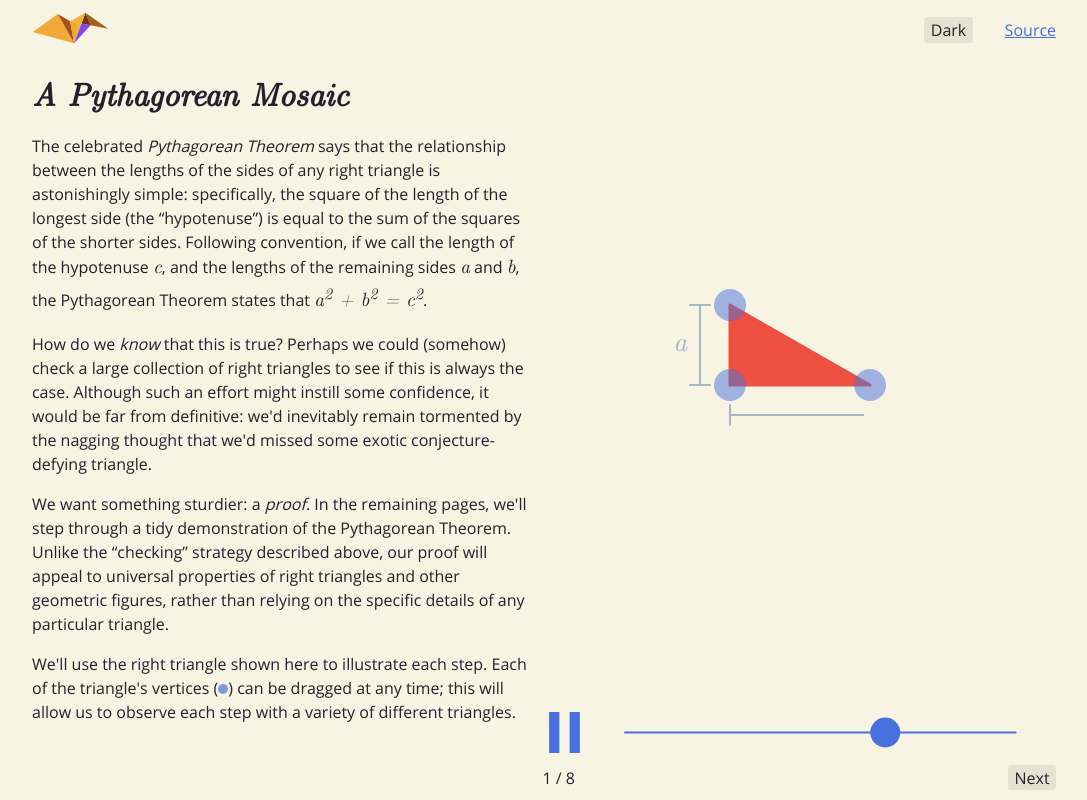
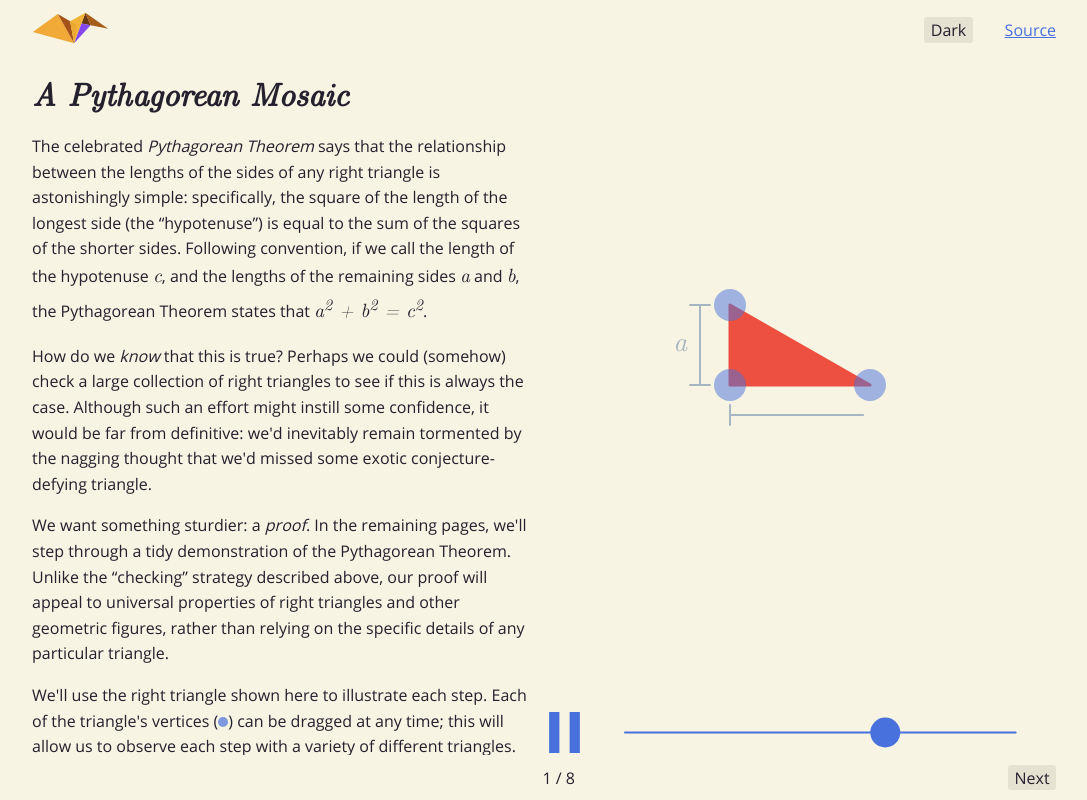
Before and after one commit to wjlewis/pymos, a React (Create React App) app: page / in a window 1280 px wide. Shown: the whole page, without its empty margins (96-1183 px from the left). Built offline with nearby package versions, Linux system fonts and the light colour scheme.

Commit message:
Bump line-height

```diff
--- a/src/index.css
+++ b/src/index.css
@@ -195,7 +195,7 @@ h3 {
 
 p {
   margin: 1em 0;
-  line-height: 1.5;
+  line-height: 1.6;
 }
 
 code {
```
